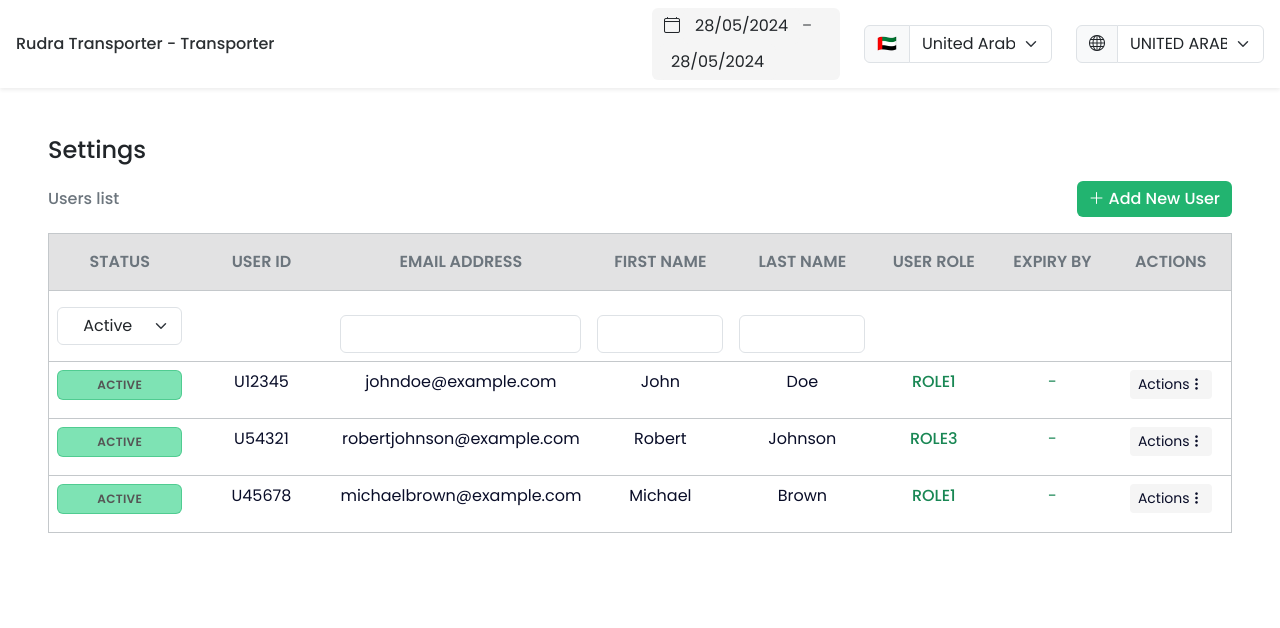
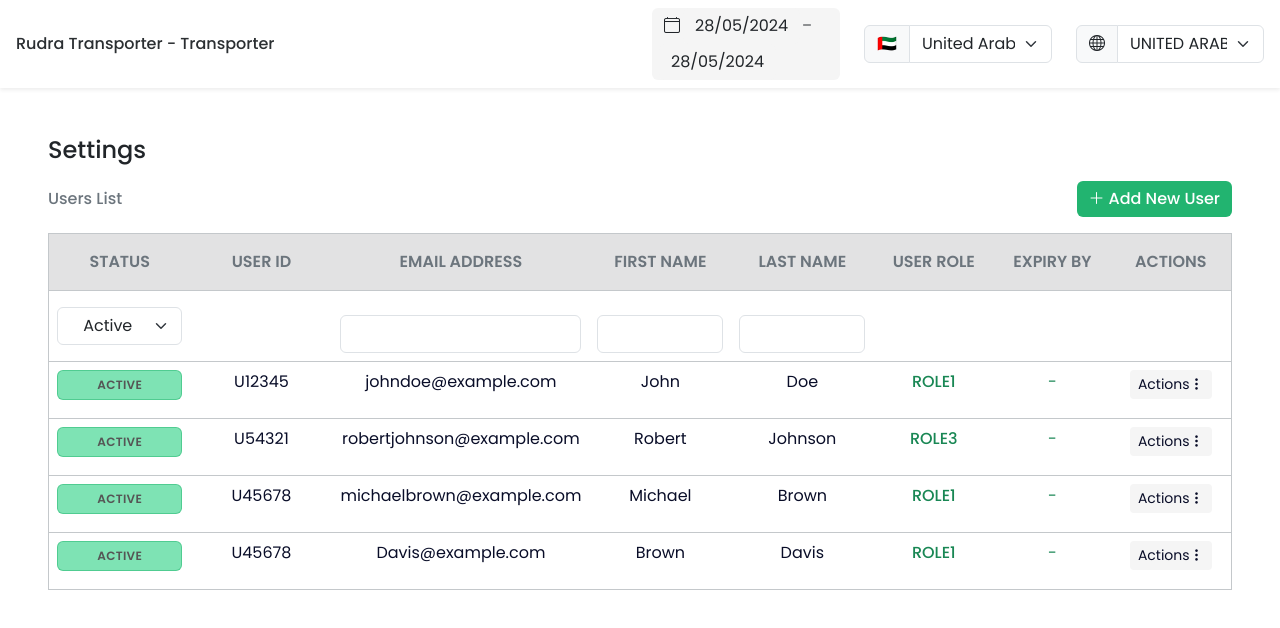
Before and after one commit to subrat611/MoXey_Frontend_Assessment, a React (Vite) app: page / in a window 1280 px wide. Shown: the top 628 px of the page. Built offline with nearby package versions, Linux system fonts and the light colour scheme.

Commit message:
minor changes

```diff
--- a/src/App.jsx
+++ b/src/App.jsx
@@ -16,7 +16,7 @@ import { userListColumns } from "./utils/reactTable/columns";
 
 const data = [
   {
-    status: "Active",
+    status: "active",
     userid: "U12345",
     firstName: "John",
     lastName: "Doe",
@@ -24,7 +24,7 @@ const data = [
     email: "johndoe@example.com",
   },
   {
-    status: "Blocked",
+    status: "blocked",
     userid: "U67890",
     firstName: "Jane",
     lastName: "Smith",
@@ -32,7 +32,7 @@ const data = [
     email: "janesmith@example.com",
   },
   {
-    status: "Active",
+    status: "active",
     userid: "U54321",
     firstName: "Robert",
     lastName: "Johnson",
@@ -40,7 +40,7 @@ const data = [
     email: "robertjohnson@example.com",
   },
   {
-    status: "Suspended",
+    status: "pending",
     userid: "U98765",
     firstName: "Emily",
     lastName: "Davis",
@@ -48,12 +48,20 @@ const data = [
     email: "emilydavis@example.com",
   },
   {
-    status: "Active",
+    status: "active",
     userid: "U45678",
     firstName: "Michael",
     lastName: "Brown",
     userRole: "role1",
     email: "michaelbrown@example.com",
+  },
+  {
+    status: "active",
+    userid: "U45678",
+    firstName: "Brown",
+    lastName: "Davis",
+    userRole: "role1",
+    email: "Davis@example.com",
   },
 ];
 
@@ -81,7 +89,7 @@ function App() {
         <h4 className="m-0">Settings</h4>
 
         <div className="d-flex justify-content-between align-items-center mt-3">
-          <h6 className="m-0 text-secondary">Users list</h6>
+          <h6 className="m-0 text-secondary text-capitalize">users list</h6>
           <button
             type="button"
             className="btn btn-success text-capitalize fw-medium"
```
